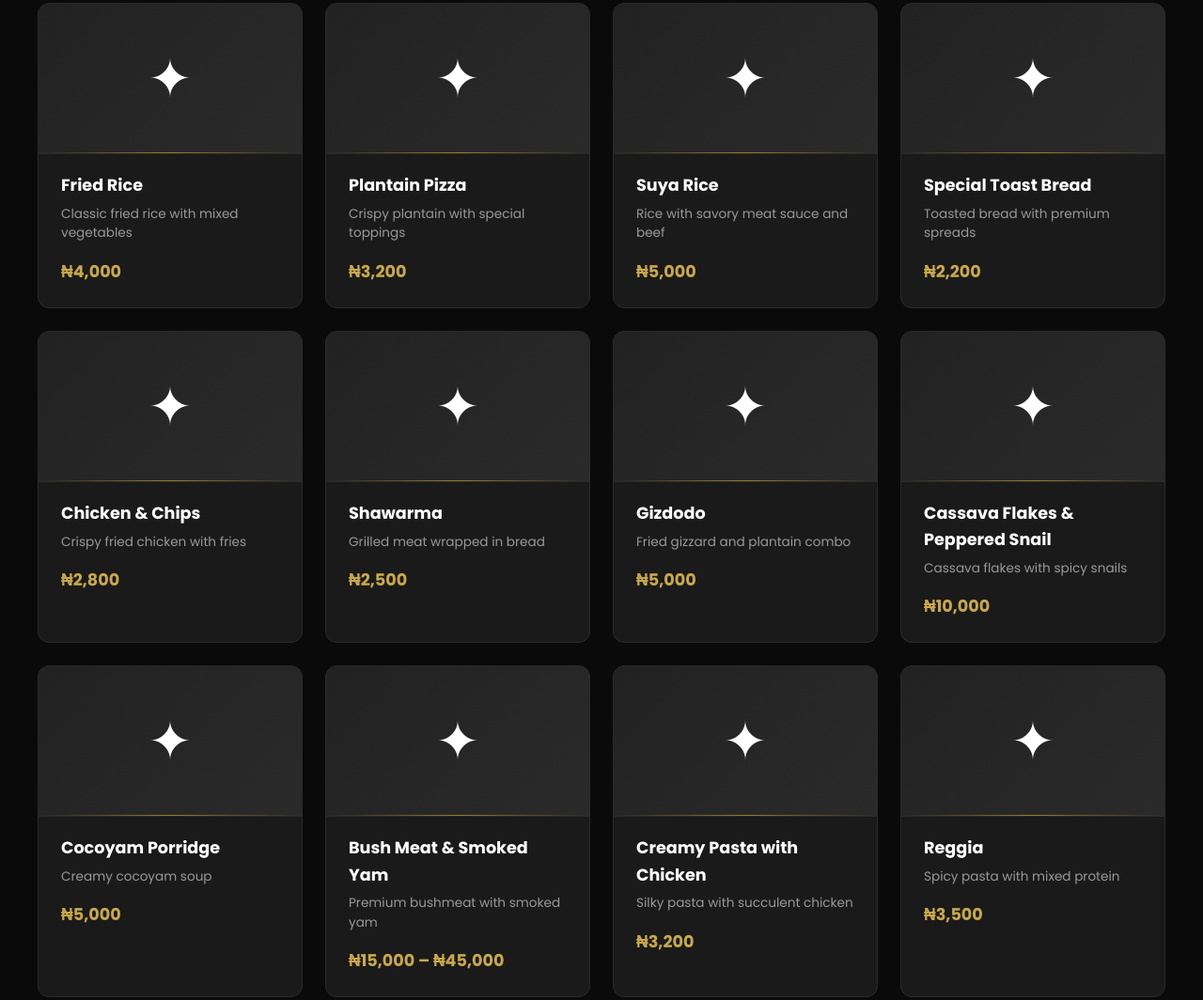
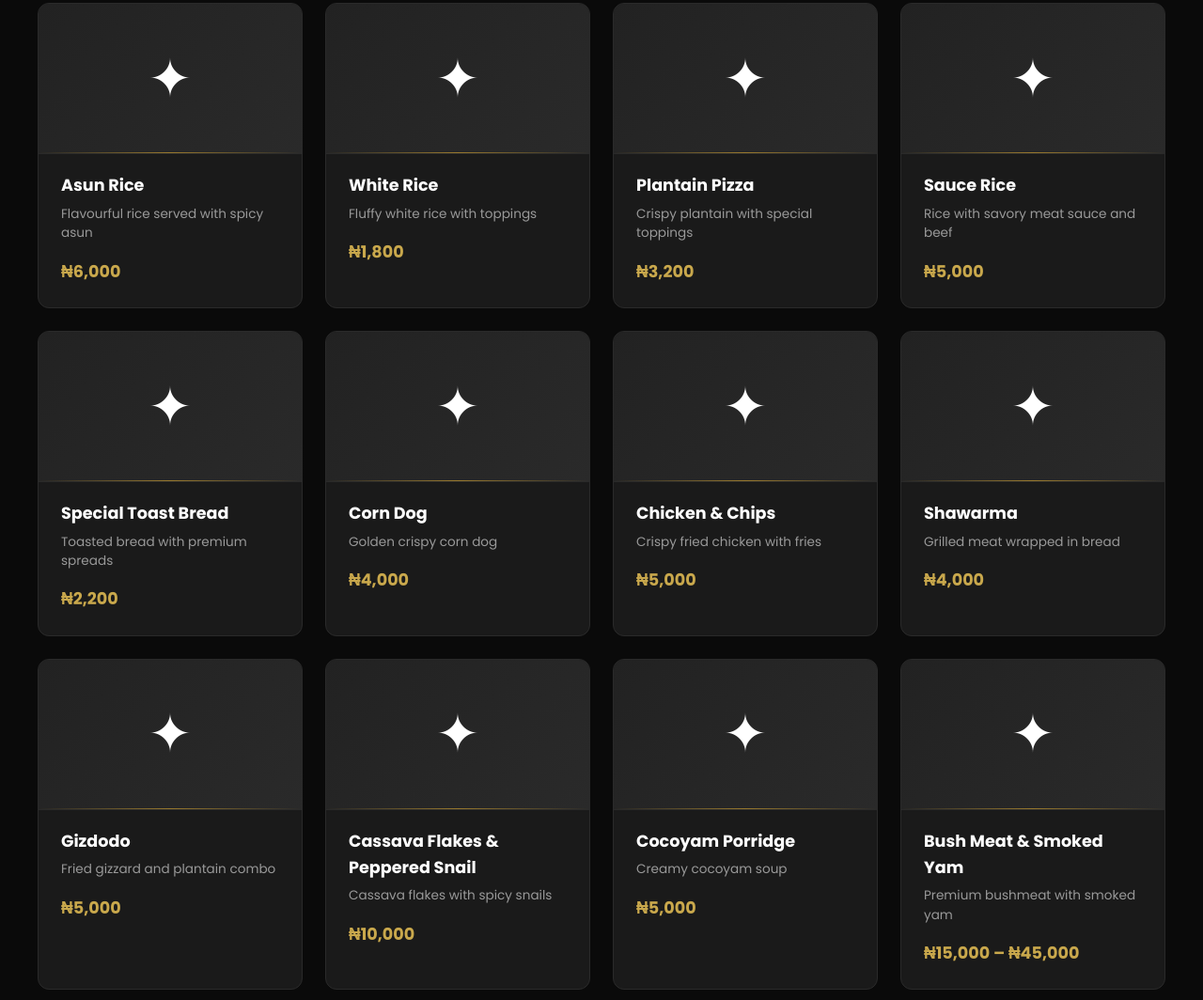
Before and after one commit to ismailaabdullateef30-lab/eat-with-kiat-, a website: page index.html in a window 1280 px wide. Shown: the part 2203-3267 px from the top of the page at 94% size. Drawn offline with nearby package versions, Linux system fonts and the light colour scheme.

Commit message:
Update index.html

```diff
--- a/index.html
+++ b/index.html
@@ -1115,28 +1115,31 @@
         // ── MENU DATA ──
         const menuItems = [
             { name: 'Jollof Rice', category: 'rice', description: 'Aromatic rice cooked in tomato sauce', price: '₦4,000' },
-            { name: 'Coconut Rice', category: 'rice', description: 'Creamy coconut-infused rice', price: '₦3,000' },
+            { name: 'Coconut Rice', category: 'rice', description: 'Creamy coconut-infused rice', price: '₦5,000' },
+            { name: 'Fried Rice', category: 'rice', description: 'Classic fried rice with mixed vegetables', price: '₦5,000' },
             { name: 'Ofada Rice', category: 'rice', description: 'Traditional parboiled rice delight', price: '₦6,000' },
+            { name: 'Asun Rice', category: 'rice', description: 'Flavourful rice served with spicy asun', price: '₦6,000' },
             { name: 'White Rice', category: 'rice', description: 'Fluffy white rice with toppings', price: '₦1,800' },
-            { name: 'Fried Rice', category: 'rice', description: 'Classic fried rice with mixed vegetables', price: '₦4,000' },
             { name: 'Plantain Pizza', category: 'special', description: 'Crispy plantain with special toppings', price: '₦3,200' },
-            { name: 'Suya Rice', category: 'special', description: 'Rice with savory meat sauce and beef', price: '₦5,000' },
+            { name: 'Sauce Rice', category: 'special', description: 'Rice with savory meat sauce and beef', price: '₦5,000' },
             { name: 'Special Toast Bread', category: 'special', description: 'Toasted bread with premium spreads', price: '₦2,200' },
-            { name: 'Chicken & Chips', category: 'fastfood', description: 'Crispy fried chicken with fries', price: '₦2,800' },
-            { name: 'Shawarma', category: 'fastfood', description: 'Grilled meat wrapped in bread', price: '₦2,500' },
+            { name: 'Corn Dog', category: 'fastfood', description: 'Golden crispy corn dog', price: '₦4,000' },
+            { name: 'Chicken & Chips', category: 'fastfood', description: 'Crispy fried chicken with fries', price: '₦5,000' },
+            { name: 'Shawarma', category: 'fastfood', description: 'Grilled meat wrapped in bread', price: '₦4,000' },
             { name: 'Gizdodo', category: 'fastfood', description: 'Fried gizzard and plantain combo', price: '₦5,000' },
             { name: 'Cassava Flakes & Peppered Snail', category: 'fastfood', description: 'Cassava flakes with spicy snails', price: '₦10,000' },
             { name: 'Cocoyam Porridge', category: 'local', description: 'Creamy cocoyam soup', price: '₦5,000' },
             { name: 'Bush Meat & Smoked Yam', category: 'local', description: 'Premium bushmeat with smoked yam', price: '₦15,000 – ₦45,000' },
-            { name: 'Creamy Pasta with Chicken', category: 'pasta', description: 'Silky pasta with succulent chicken', price: '₦3,200' },
-            { name: 'Reggia', category: 'pasta', description: 'Spicy pasta with mixed protein', price: '₦3,500' },
-            { name: 'Singapore Noodles', category: 'pasta', description: 'Aromatic noodles with Asian flavors', price: '₦3,000' },
+            { name: 'Creamy Pasta with Chicken', category: 'pasta', description: 'Silky pasta with succulent chicken', price: '₦5,000' },
+            { name: 'Reggia (Fusilli Pasta)', category: 'pasta', description: 'Spicy fusilli pasta with mixed protein', price: '₦3,500' },
+            { name: 'Singapore Noodles', category: 'pasta', description: 'Aromatic noodles with Asian flavors', price: '₦7,000' },
             { name: 'Stir Fried Pasta', category: 'pasta', description: 'Wok-tossed pasta with turkey', price: '₦11,000' },
             { name: 'Chapman', category: 'drinks', description: 'Refreshing citrus cocktail', price: '₦1,500' },
+            { name: 'Imperial Crown', category: 'drinks', description: 'Premium chilled beverage', price: '₦1,200' },
             { name: 'Schweppes', category: 'drinks', description: 'Chilled carbonated beverage', price: '₦1,000' },
             { name: 'Mojito Lime', category: 'drinks', description: 'Fresh lime mojito', price: '₦2,000' },
             { name: 'Carrot Kick', category: 'drinks', description: 'Fresh carrot juice blend', price: '₦1,800' },
-            { name: 'Perfait', category: 'drinks', description: 'Tropical fruit smoothie', price: '₦5,000' },
+            { name: 'Heaven', category: 'drinks', description: 'Tropical fruit smoothie', price: '₦2,200' },
         ];
 
         // ── RENDER MENU ──
```
